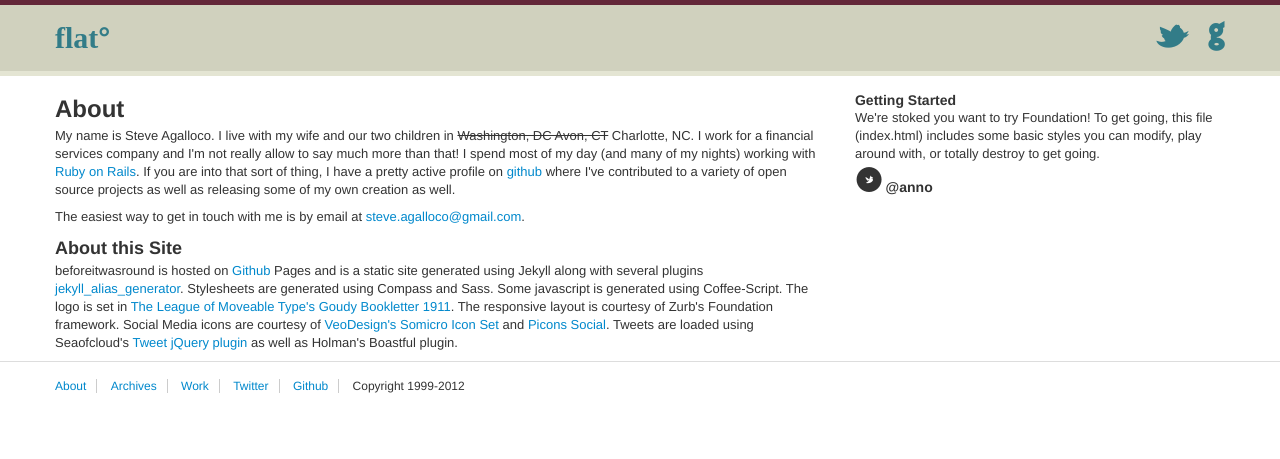
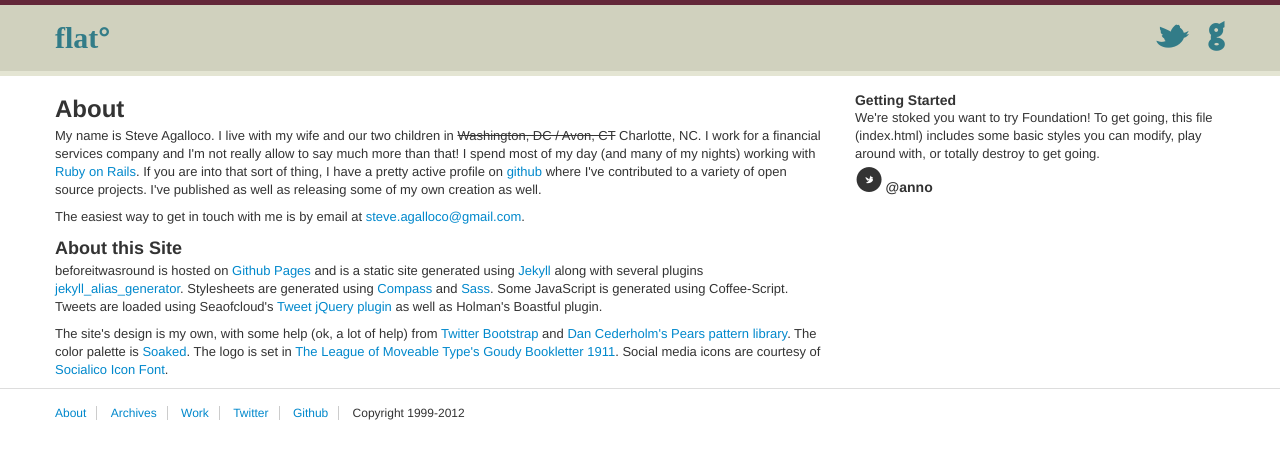
Before and after one commit to stve/stve.github.io, a Jekyll site: the page built from about.html, in a window 1280 px wide. Shown: the top 459 px of the page. Built offline with Jekyll 4.4.1, drawn with Linux system fonts in a browser that asks for light colours; nearby versions of some CDN libraries; some web fonts are replaced; library files that are not in the unit come from our copies; Markdown is read by kramdown in place of the engine named in the settings.

Commit message:
updated about copy

```diff
--- a/about.html
+++ b/about.html
@@ -3,11 +3,13 @@
 title: About
 ---
 
-<p>My name is Steve Agalloco.  I live with my wife and our two children in <del>Washington, DC Avon, CT</del>  Charlotte, NC. I work for a financial services company and I'm not really allow to say much more than that!  I spend most of my day (and many of my nights) working with <a href="http://rubyonrails.org">Ruby on Rails</a>.  If you are into that sort of thing, I have a pretty active profile on <a href="http://github.com/spagalloco">github</a> where I've contributed to a variety of open source projects as well as releasing some of my own creation as well.</p>
+<p>My name is Steve Agalloco.  I live with my wife and our two children in <del>Washington, DC / Avon, CT</del>  Charlotte, NC. I work for a financial services company and I'm not really allow to say much more than that!  I spend most of my day (and many of my nights) working with <a href="http://rubyonrails.org">Ruby on Rails</a>.  If you are into that sort of thing, I have a pretty active profile on <a href="https://github.com/spagalloco">github</a> where I've contributed to a variety of open source projects.  I've published as well as releasing some of my own creation as well.</p>
 
 <p>The easiest way to get in touch with me is by email at <a
 href="mailto:s&#116;&#101;&#118;&#101;&#46;ag&#97;l&#108;&#111;&#99;o&#64;&#103;&#109;&#97;i&#108;.&#99;o&#109;">&#115;&#116;&#101;&#118;&#101;.&#97;&#103;&#97;&#108;loc&#111;&#64;&#103;&#109;&#97;&#105;&#108;&#46;&#99;&#111;&#109;</a>.</p>
 
 <h3>About this Site</h3>
 
-<p>beforeitwasround is hosted on <a href="http://github.com">Github</a> Pages and is a static site generated using Jekyll along with several plugins <a href="https://raw.github.com/tsmango/jekyll_alias_generator">jekyll_alias_generator</a>.  Stylesheets are generated using Compass and Sass.  Some javascript is generated using Coffee-Script.  The logo is set in <a href="http://www.theleagueofmoveabletype.com/">The League of Moveable Type's</a> <a href="http://www.theleagueofmoveabletype.com/goudy-bookletter-1911">Goudy Bookletter 1911</a>.  The responsive layout is courtesy of Zurb's Foundation framework.  Social Media icons are courtesy of <a href="http://veodesign.com/portfolio/somacro-icon-set/">VeoDesign's Somicro Icon Set</a> and <a href="http://picons.me/">Picons Social</a>.  Tweets are loaded using Seaofcloud's <a href="http://tweet.seaofclouds.com/">Tweet jQuery plugin</a> as well as Holman's Boastful plugin.
+<p>beforeitwasround is hosted on <a href="http://pages.github.com">Github Pages</a> and is a static site generated using <a href="http://jekyllrb.com/">Jekyll</a> along with several plugins <a href="https://raw.github.com/tsmango/jekyll_alias_generator">jekyll_alias_generator</a>.  Stylesheets are generated using <a href="http://compass-style.org/">Compass</a> and <a href="http://sass-lang.com/">Sass</a>.  Some JavaScript is generated using Coffee-Script. Tweets are loaded using Seaofcloud's <a href="http://tweet.seaofclouds.com/">Tweet jQuery plugin</a> as well as Holman's Boastful plugin.</p>
+
+<p>The site's design is my own, with some help (ok, a lot of help) from <a href="">Twitter Bootstrap</a> and <a href="http://simplebits.com/">Dan Cederholm's</a> <a href="http://pea.rs/">Pears pattern library</a>.  The color palette is <a href="http://www.colourlovers.com/palette/2059746/Soaked">Soaked</a>. The logo is set in <a href="http://www.theleagueofmoveabletype.com/">The League of Moveable Type's</a> <a href="http://www.theleagueofmoveabletype.com/goudy-bookletter-1911">Goudy Bookletter 1911</a>.  Social media icons are courtesy of <a href="http://fontfabric.com/social-media-icons-pack//">Socialico Icon Font</a>.</p>
```
